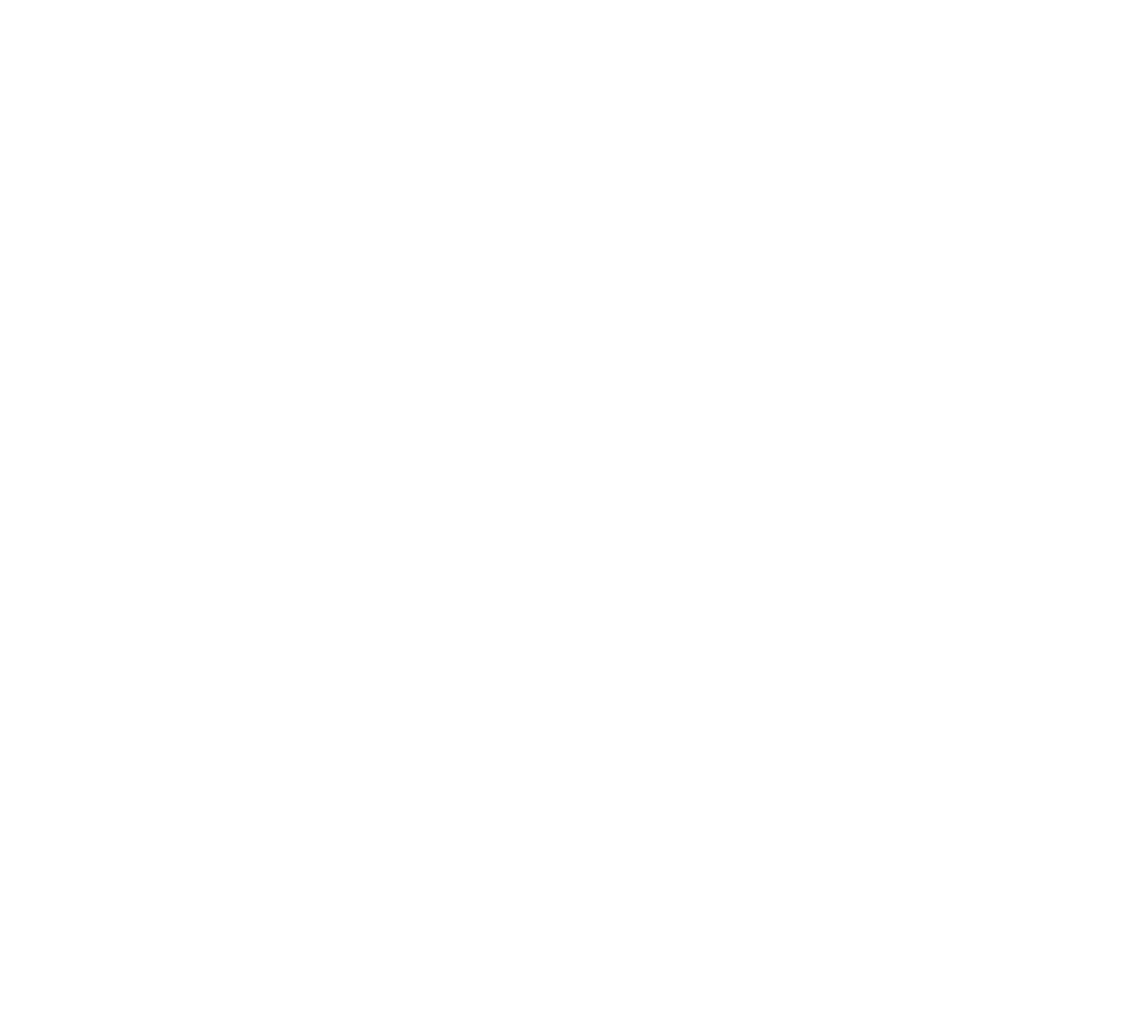
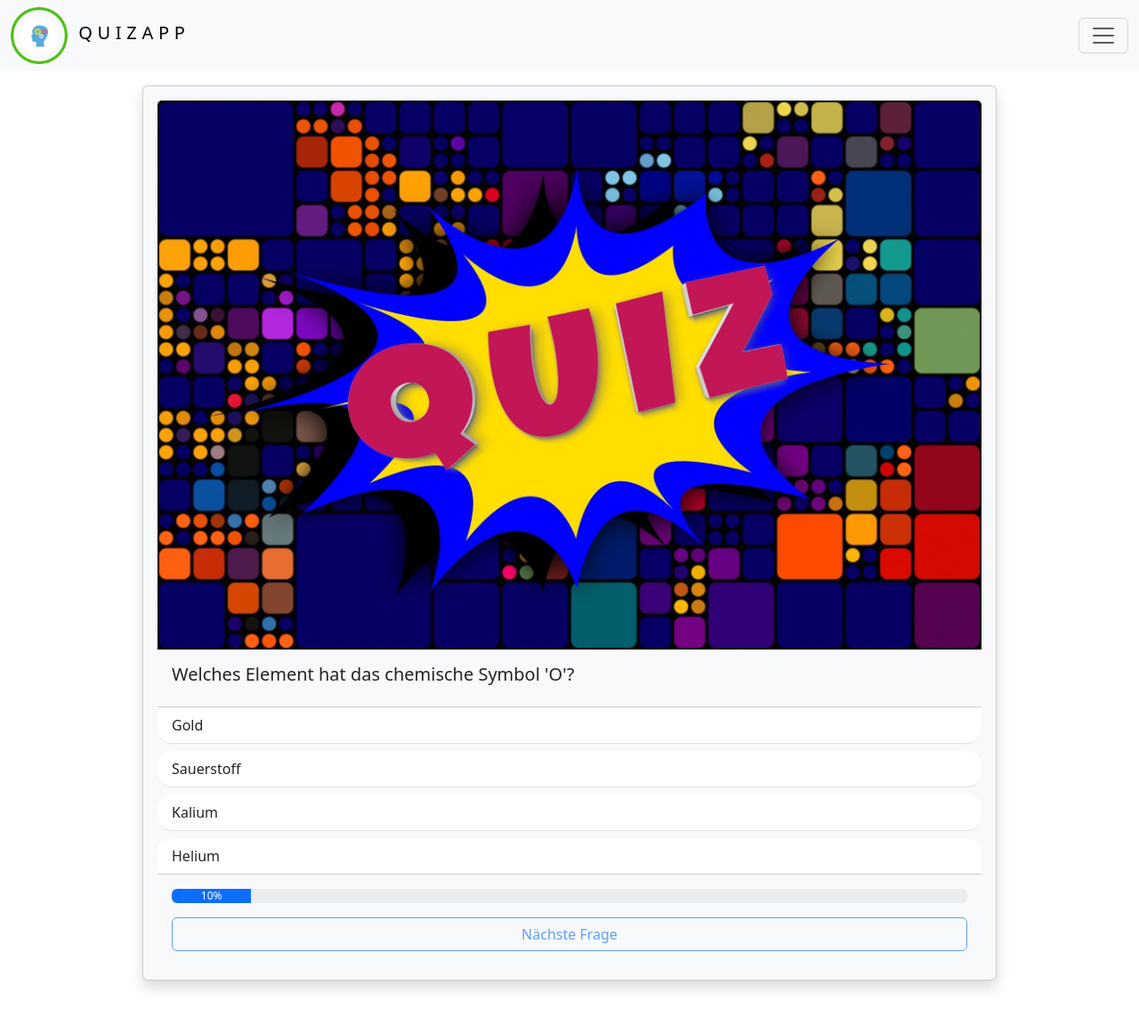
Before and after one commit to JulezLovesCode/quizapp, a plain HTML site: page index.html in a window 1280 px wide. Shown: the whole page at 89% size. Before the commit the page ends 800 px from the top, so only its background shows below. Drawn offline with nearby package versions, Linux system fonts and the light colour scheme.

Commit message:
Add new images, update header, and remove footer
- Added success.png and titleimg.jpg to the gallery
- Removed footer.html and associated styles in footer.css
- Updated header.html and generalstyle.css for new layout
- Modified index.html and main.js for new features
- Added new script questions.js

```diff
--- a/components/header.html
+++ b/components/header.html
@@ -0,0 +1,44 @@
+<nav class="navbar bg-body-tertiary">
+  <div class="container-fluid">
+    <div class="logo align-items-center">
+      <img src="/assets/img/icons/brainresult.png" alt="" />
+      <a class="navbar-brand" href="#">Quizapp</a>
+    </div>
+    <button
+      class="navbar-toggler"
+      type="button"
+      data-bs-toggle="offcanvas"
+      data-bs-target="#offcanvasNavbar"
+      aria-controls="offcanvasNavbar"
+      aria-label="Toggle navigation"
+    >
+      <span class="navbar-toggler-icon"></span>
+    </button>
+    <div
+      class="offcanvas offcanvas-end"
+      tabindex="-1"
+      id="offcanvasNavbar"
+      aria-labelledby="offcanvasNavbarLabel"
+    >
+      <div class="offcanvas-header">
+        <h5 class="offcanvas-title" id="offcanvasNavbarLabel">Quizapp</h5>
+        <button
+          type="button"
+          class="btn-close"
+          data-bs-dismiss="offcanvas"
+          aria-label="Close"
+        ></button>
+      </div>
+      <div class="offcanvas-body">
+        <ul class="navbar-nav justify-content-end flex-grow-1 pe-3">
+          <li class="nav-item">
+            <a class="nav-link active" aria-current="page" href="#">Home</a>
+          </li>
+          <li class="nav-item">
+            <a class="nav-link" href="#">Impressum</a>
+          </li>
+        </ul>
+      </div>
+    </div>
+  </div>
+</nav>
--- a/css/generalstyle.css
+++ b/css/generalstyle.css
@@ -0,0 +1,41 @@
+main {
+  min-height: 100vh;
+  margin: 1rem 0;
+}
+
+.card {
+  width: 60rem;
+  margin: 0 1rem;
+}
+
+.card-no-border {
+  --bs-card-border-width: 0;
+  --bs-card-border-color: 0;
+  --bs-card-border-radius: 0;
+}
+
+.flex-column {
+  gap: 1rem;
+}
+
+li {
+  cursor: pointer;
+  border-radius: 1rem;
+}
+
+.navbar-brand,
+.offcanvas-title {
+  letter-spacing: 0.5ch;
+  text-transform: uppercase;
+}
+
+.logo img {
+  width: 4rem;
+  aspect-ratio: 1 / 1;
+  object-fit: cover;
+  margin-right: 0.5rem;
+}
+
+.card-measure {
+  width: 35rem;
+}
--- a/index.html
+++ b/index.html
@@ -6,6 +6,18 @@
     <link rel="stylesheet" href="./css/generalstyle.css" />
     <link rel="stylesheet" href="./css/fonts.css" />
     <link rel="stylesheet" href="./css/mediaquerries.css" />
+    <link
+      href="https://cdn.jsdelivr.net/npm/bootstrap@5.3.3/dist/css/bootstrap.min.css"
+      rel="stylesheet"
+      integrity="sha384-QWTKZyjpPEjISv5WaRU9OFeRpok6YctnYmDr5pNlyT2bRjXh0JMhjY6hW+ALEwIH"
+      crossorigin="anonymous"
+    />
+    <script
+      src="https://cdn.jsdelivr.net/npm/bootstrap@5.3.3/dist/js/bootstrap.bundle.min.js"
+      integrity="sha384-YvpcrYf0tY3lHB60NNkmXc5s9fDVZLESaAA55NDzOxhy9GkcIdslK1eN7N6jIeHz"
+      crossorigin="anonymous"
+    ></script>
+    <script src="./js/questions.js"></script>
     <script src="./js/main.js"></script>
     <link
       rel="icon"
@@ -14,8 +26,92 @@
     />
     <title>Quizapp</title>
   </head>
-  <body>
+  <body onload="includeHTML(); init();">
     <div w3-include-html="./components/header.html"></div>
-    <div w3-include-html="./components/footer.html"></div>
+
+    <main
+      class="d-flex justify-content-center align-items-center .container-xxl"
+    >
+      <div id="endscreensuccess" class="card card-measure d-none">
+        <img
+          src="./assets/img/gallery/success.png"
+          class="card-img-top"
+          alt="Quiz done! Well done!"
+        />
+        <div class="card-body">
+          <h5 class="card-title">Herzlichen Glückwunsch!</h5>
+          <p class="card-text">
+            Du hast das <b id="totalrightanswers"></b> von
+            <b id="totalquestions"></b> Fragen richtig beantwortet!
+          </p>
+          <button onclick="restartQuiz()" href="#" class="btn btn-primary">
+            Erneut spielen
+          </button>
+        </div>
+      </div>
+
+      <div
+        id="mainquizwrapper"
+        class="card card-no-border shadow p-3 mb-5 bg-body-tertiary rounded"
+      >
+        <img
+          src="./assets/img/gallery/titleimg.jpg"
+          class="card-img-top"
+          alt="Title Image of the current quiz"
+        />
+        <div class="card-body">
+          <h5 id="questionheadline" class="card-title">Card title</h5>
+        </div>
+        <ul id="answerslist" class="list-group list-group-flush">
+          <li
+            onclick="answer('answer1')"
+            id="answer1"
+            class="list-group-item mb-2"
+          ></li>
+          <li
+            onclick="answer('answer2')"
+            id="answer2"
+            class="list-group-item mb-2"
+          ></li>
+          <li
+            onclick="answer('answer3')"
+            id="answer3"
+            class="list-group-item mb-2"
+          ></li>
+          <li
+            onclick="answer('answer4')"
+            id="answer4"
+            class="list-group-item"
+          ></li>
+        </ul>
+        <div class="card-body d-flex flex-column">
+          <div
+            class="progress"
+            role="progressbar"
+            aria-label="Example with label"
+            aria-valuenow="10"
+            aria-valuemin="0"
+            aria-valuemax="100"
+          >
+            <div class="progress-bar" style="width: 10%">10%</div>
+          </div>
+          <div
+            class="btn-group"
+            role="group"
+            aria-label="Basic outlined example"
+          >
+            <button
+              onclick="nextQuestion()"
+              id="next-btn"
+              disabled
+              type="button"
+              class="btn btn-outline-primary"
+            >
+              Nächste Frage
+            </button>
+          </div>
+        </div>
+      </div>
+    </main>
   </body>
 </html>
--- a/js/main.js
+++ b/js/main.js
@@ -11,3 +11,72 @@ async function includeHTML() {
     }
   }
 }
+
+function init() {
+  showQuestion();
+}
+
+function showQuestion() {
+  if (currentQuestion >= questions.length) {
+    document.getElementById('endscreensuccess').classList.remove('d-none');
+    document.getElementById('mainquizwrapper').classList.add('d-none');
+    document.getElementById('totalquestions').innerHTML = questions.length;
+    document.getElementById('totalrightanswers').innerHTML = rightAnswers;
+  } else {
+    let question = questions[currentQuestion];
+    document.getElementById('questionheadline').innerHTML =
+      question['question'];
+    document.getElementById('answer1').innerHTML = question['answer_1'];
+    document.getElementById('answer2').innerHTML = question['answer_2'];
+    document.getElementById('answer3').innerHTML = question['answer_3'];
+    document.getElementById('answer4').innerHTML = question['answer_4'];
+  }
+}
+
+function answer(index) {
+  let question = questions[currentQuestion];
+  let selectedQuestionNo = index.slice(-1);
+  let idOfRightAnswer = `answer${question['right_answer']}`;
+
+  if (selectedQuestionNo == question['right_answer']) {
+    document.getElementById(index).classList.add('list-group-item-success');
+    rightAnswers++;
+  } else {
+    document.getElementById(index).classList.add('list-group-item-danger');
+    document
+      .getElementById(idOfRightAnswer)
+      .classList.add('list-group-item-success');
+  }
+  document.getElementById('next-btn').disabled = false;
+}
+
+function nextQuestion() {
+  currentQuestion++;
+  document.getElementById('next-btn').disabled = true;
+  resetAnswerButtons();
+  showQuestion();
+}
+
+function resetAnswerButtons() {
+  document
+    .getElementById('answer1')
+    .classList.remove('list-group-item-success');
+  document.getElementById('answer1').classList.remove('list-group-item-danger');
+  document
+    .getElementById('answer2')
+    .classList.remove('list-group-item-success');
+  document.getElementById('answer2').classList.remove('list-group-item-danger');
+  document
+    .getElementById('answer3')
+    .classList.remove('list-group-item-success');
+  document.getElementById('answer3').classList.remove('list-group-item-danger');
+  document
+    .getElementById('answer4')
+    .classList.remove('list-group-item-success');
+  document.getElementById('answer4').classList.remove('list-group-item-danger');
+}
+
+function restartQuiz() {
+  let currentQuestion = 0;
+  showQuestion(currentQuestion);
+}
--- /dev/null
+++ b/js/questions.js
@@ -0,0 +1,85 @@
+let questions = [
+  {
+    question: "Welches Element hat das chemische Symbol 'O'?",
+    answer_1: 'Gold',
+    answer_2: 'Sauerstoff',
+    answer_3: 'Kalium',
+    answer_4: 'Helium',
+    right_answer: 2,
+  },
+  {
+    question: 'Wie viele Kontinente gibt es auf der Erde?',
+    answer_1: '5',
+    answer_2: '6',
+    answer_3: '7',
+    answer_4: '8',
+    right_answer: 3,
+  },
+  {
+    question: 'Welches Tier ist das größte lebende Landtier?',
+    answer_1: 'Elefant',
+    answer_2: 'Nilpferd',
+    answer_3: 'Giraffe',
+    answer_4: 'Nashorn',
+    right_answer: 1,
+  },
+  {
+    question: 'Welche Farbe entsteht, wenn man Blau und Gelb mischt?',
+    answer_1: 'Grün',
+    answer_2: 'Orange',
+    answer_3: 'Lila',
+    answer_4: 'Braun',
+    right_answer: 1,
+  },
+  {
+    question: 'In welcher Stadt steht der Eiffelturm?',
+    answer_1: 'Rom',
+    answer_2: 'Berlin',
+    answer_3: 'Paris',
+    answer_4: 'London',
+    right_answer: 3,
+  },
+  {
+    question: 'Welcher Planet ist der Sonne am nächsten?',
+    answer_1: 'Venus',
+    answer_2: 'Erde',
+    answer_3: 'Mars',
+    answer_4: 'Merkur',
+    right_answer: 4,
+  },
+  {
+    question: 'Wie viele Zähne hat ein erwachsener Mensch normalerweise?',
+    answer_1: '28',
+    answer_2: '30',
+    answer_3: '32',
+    answer_4: '34',
+    right_answer: 3,
+  },
+  {
+    question: 'Wer hat die Relativitätstheorie formuliert?',
+    answer_1: 'Isaac Newton',
+    answer_2: 'Albert Einstein',
+    answer_3: 'Nikola Tesla',
+    answer_4: 'Galileo Galilei',
+    right_answer: 2,
+  },
+  {
+    question: 'Wie viele Ringe sind auf der olympischen Flagge abgebildet?',
+    answer_1: '4',
+    answer_2: '5',
+    answer_3: '6',
+    answer_4: '7',
+    right_answer: 2,
+  },
+  {
+    question: 'Welches Land hat die größte Bevölkerung der Welt?',
+    answer_1: 'Indien',
+    answer_2: 'USA',
+    answer_3: 'Indonesien',
+    answer_4: 'China',
+    right_answer: 4,
+  },
+];
+
+let currentQuestion = 0;
+let rightAnswers = 0;
```
Also changed, not shown: assets/img/gallery/success.png (added), assets/img/gallery/titleimg.jpg (added), components/footer.html (deleted), css/footer.css (deleted).
